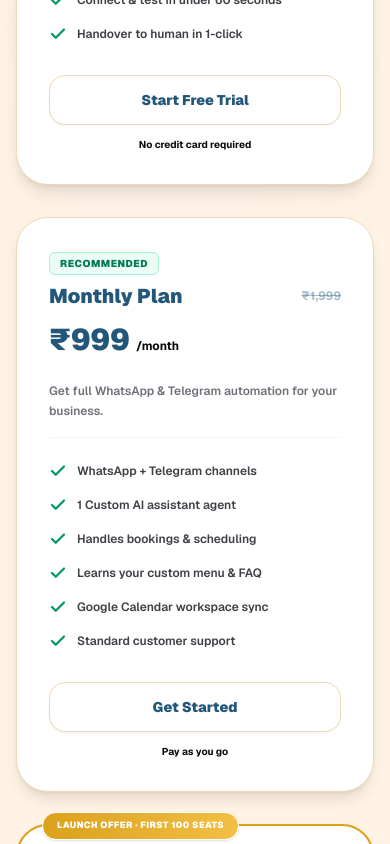
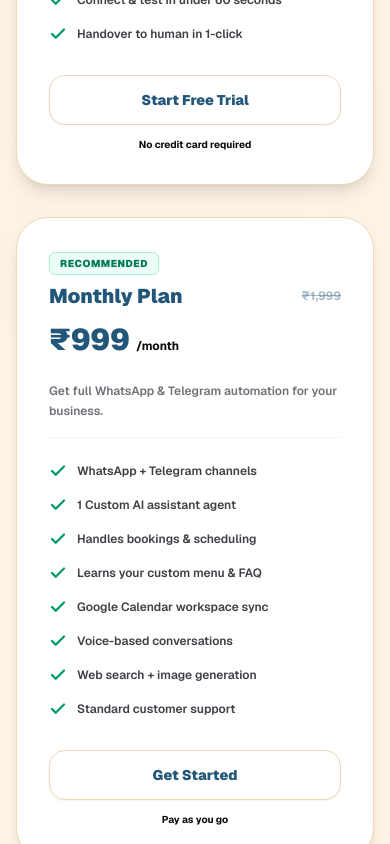
Before and after one commit to kishxrz/dudo-ai, a Next.js app: page / in a window 390 px wide. Shown: the part 11156-12000 px from the top of the page. Built offline with nearby package versions, Linux system fonts and the light colour scheme; no server answers.

Commit message:
feat: add slide-up animation to pricing header and add new features to pricing lists

```diff
--- a/app/dashboard/billing/page.tsx
+++ b/app/dashboard/billing/page.tsx
@@ -132,6 +132,8 @@ const PLANS = [
       'Handles bookings & scheduling',
       'Learns your custom menu & FAQ',
       'Google Calendar workspace sync',
+      'Voice-based conversations',
+      'Web search + image generation',
       'Standard customer support',
     ],
   },
@@ -147,6 +149,8 @@ const PLANS = [
       '1 Custom AI assistant agent',
       'Handles bookings & scheduling',
       'Learns your custom menu & FAQ',
+      'Voice-based conversations',
+      'Web search + image generation',
       'Priority 24/7 customer support',
     ],
   },
--- a/components/landing/pricing.tsx
+++ b/components/landing/pricing.tsx
@@ -14,16 +14,34 @@ export default function Pricing() {
 
         {/* Section Header */}
         <div className="space-y-4 max-w-3xl mx-auto">
-          <div className="text-[#22577A] text-xs font-extrabold uppercase tracking-widest block">
+          <motion.div
+            initial={{ opacity: 0, y: 20 }}
+            whileInView={{ opacity: 1, y: 0 }}
+            viewport={{ once: true }}
+            transition={{ duration: 0.5, delay: 0.1 }}
+            className="text-[#22577A] text-xs font-extrabold uppercase tracking-widest block"
+          >
             SIMPLE TRANSPARENT PRICING
-          </div>
-          <h2 className="text-3xl sm:text-5xl font-black tracking-tight text-[#22577A] leading-tight">
+          </motion.div>
+          <motion.h2
+            initial={{ opacity: 0, y: 25 }}
+            whileInView={{ opacity: 1, y: 0 }}
+            viewport={{ once: true }}
+            transition={{ duration: 0.6, delay: 0.2 }}
+            className="text-3xl sm:text-5xl font-black tracking-tight text-[#22577A] leading-tight"
+          >
             One customer pays for Dudo. <br />
             Every customer after that is profit.
-          </h2>
-          <p className="text-sm sm:text-base text-zinc-500 font-semibold mt-4">
+          </motion.h2>
+          <motion.p
+            initial={{ opacity: 0, y: 20 }}
+            whileInView={{ opacity: 1, y: 0 }}
+            viewport={{ once: true }}
+            transition={{ duration: 0.5, delay: 0.3 }}
+            className="text-sm sm:text-base text-zinc-500 font-semibold mt-4"
+          >
             Start free. Upgrade only when your business grows.
-          </p>
+          </motion.p>
         </div>
 
         {/* 3 pricing cards grid */}
--- a/data/pricing.ts
+++ b/data/pricing.ts
@@ -31,6 +31,8 @@ export const pricingPlans: PricingPlan[] = [
       "Handles bookings & scheduling",
       "Learns your custom menu & FAQ",
       "Google Calendar workspace sync",
+      "Voice-based conversations",
+      "Web search + image generation",
       "Standard customer support"
     ],
     actionText: "Get Started",
@@ -50,6 +52,8 @@ export const pricingPlans: PricingPlan[] = [
       "1 Custom AI assistant agent",
       "Handles bookings & scheduling",
       "Learns your custom menu & FAQ",
+      "Voice-based conversations",
+      "Web search + image generation",
       "Priority 24/7 customer support"
     ],
     actionText: "Claim Launch Offer",
```
